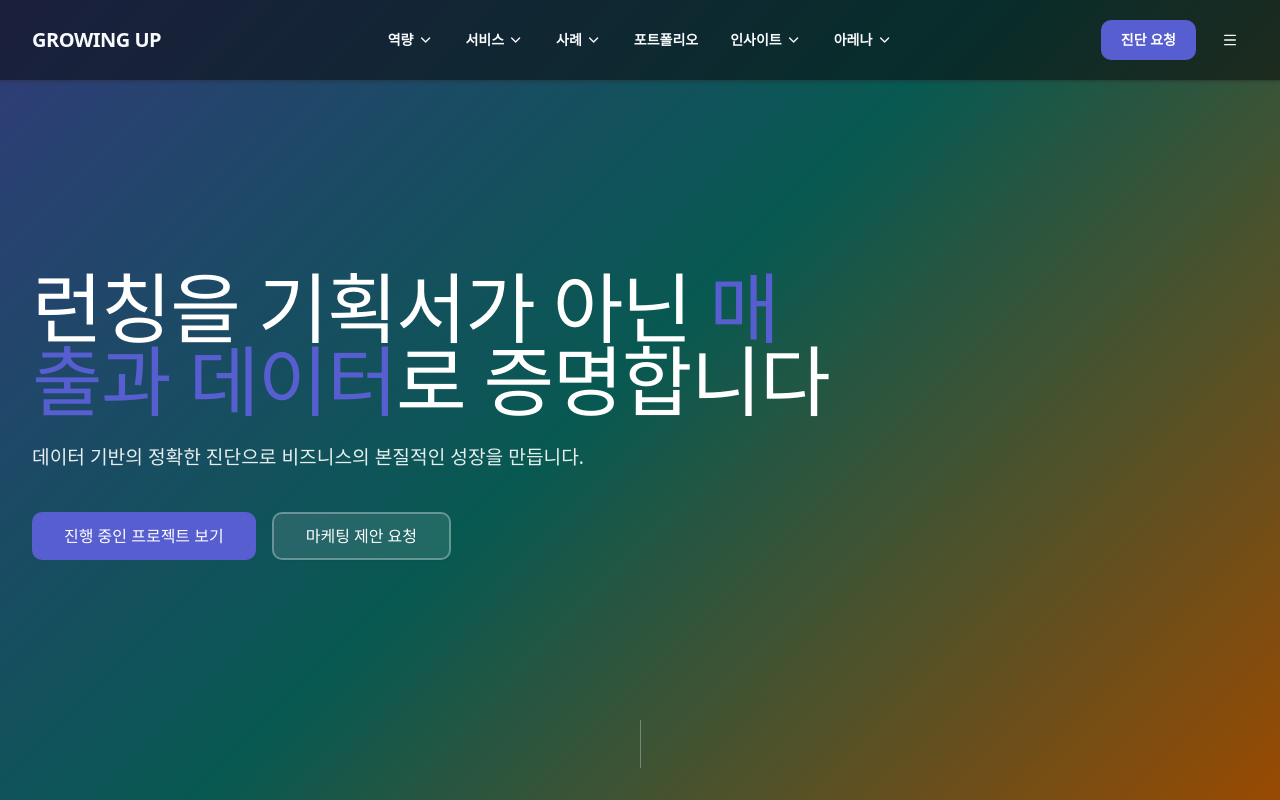
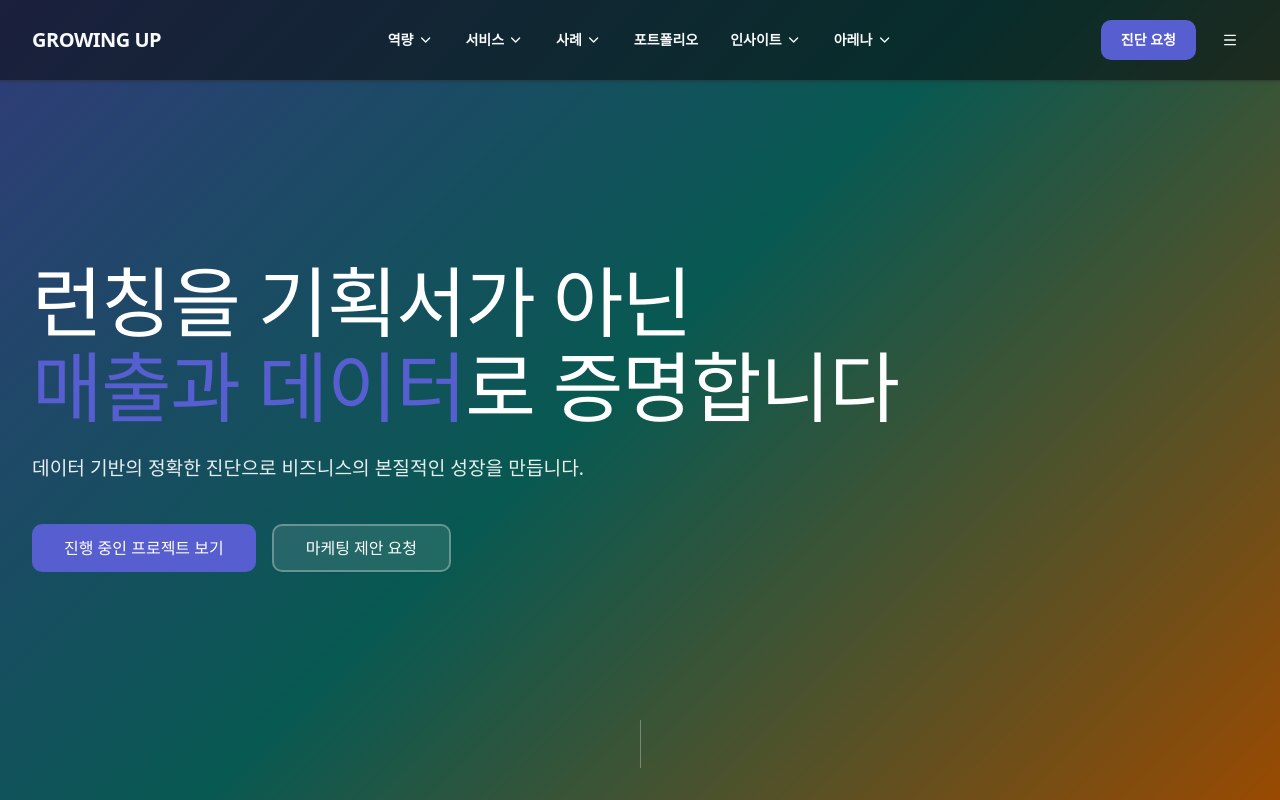
Before and after one commit to Haeseong-Kwon/growingup-homepage, a Next.js app: page / in a window 1280 px wide. Shown: the top 800 px of the page. Built offline with nearby package versions, Linux system fonts and the light colour scheme.

Commit message:
히어로 섹션 텍스트 수정

```diff
--- a/src/app/(site)/capabilities/page.tsx
+++ b/src/app/(site)/capabilities/page.tsx
@@ -245,7 +245,7 @@ export default function CapabilitiesPage() {
     <div className="w-full overflow-x-clip">
       {/* Hero */}
       <VideoHero
-        title="캠페인이 아닌 런칭 시스템을 설계하고 운영합니다"
+        title="캠페인이 아닌\n런칭 시스템을 설계하고 운영합니다"
         highlightText="런칭 시스템"
         subtitle="각 단계가 독립적으로 작동하면서도 유기적으로 연결되는 운영 프레임워크로, 측정 가능한 성과를 만듭니다."
         primaryCta={{
--- a/src/app/(site)/page.tsx
+++ b/src/app/(site)/page.tsx
@@ -148,7 +148,7 @@ export default function HomePage() {
     <>
       {/* [0] Video Hero - brand palette */}
       <VideoHero
-        title="런칭을 기획서가 아닌 매출과 데이터로 증명합니다"
+        title="런칭을 기획서가 아닌\n매출과 데이터로 증명합니다"
         highlightText="매출과 데이터"
         subtitle="데이터 기반의 정확한 진단으로 비즈니스의 본질적인 성장을 만듭니다."
         primaryCta={{
--- a/src/components/hero/video-hero.tsx
+++ b/src/components/hero/video-hero.tsx
@@ -167,10 +167,10 @@ export function VideoHero({
           <div className="max-w-4xl">
             {/* Title with Typing Effect */}
             <h1
-              className="text-white font-medium tracking-tight mb-6 text-balance whitespace-pre-line leading-tight"
+              className="text-white font-medium tracking-tight mb-6 whitespace-pre-line leading-tight"
               style={{
                 fontSize: "clamp(2.5rem, 6vw, 5.5rem)",
-                lineHeight: "0.95",
+                lineHeight: "1.1",
                 letterSpacing: "-0.02em",
                 minHeight: "1em",
               }}
```
